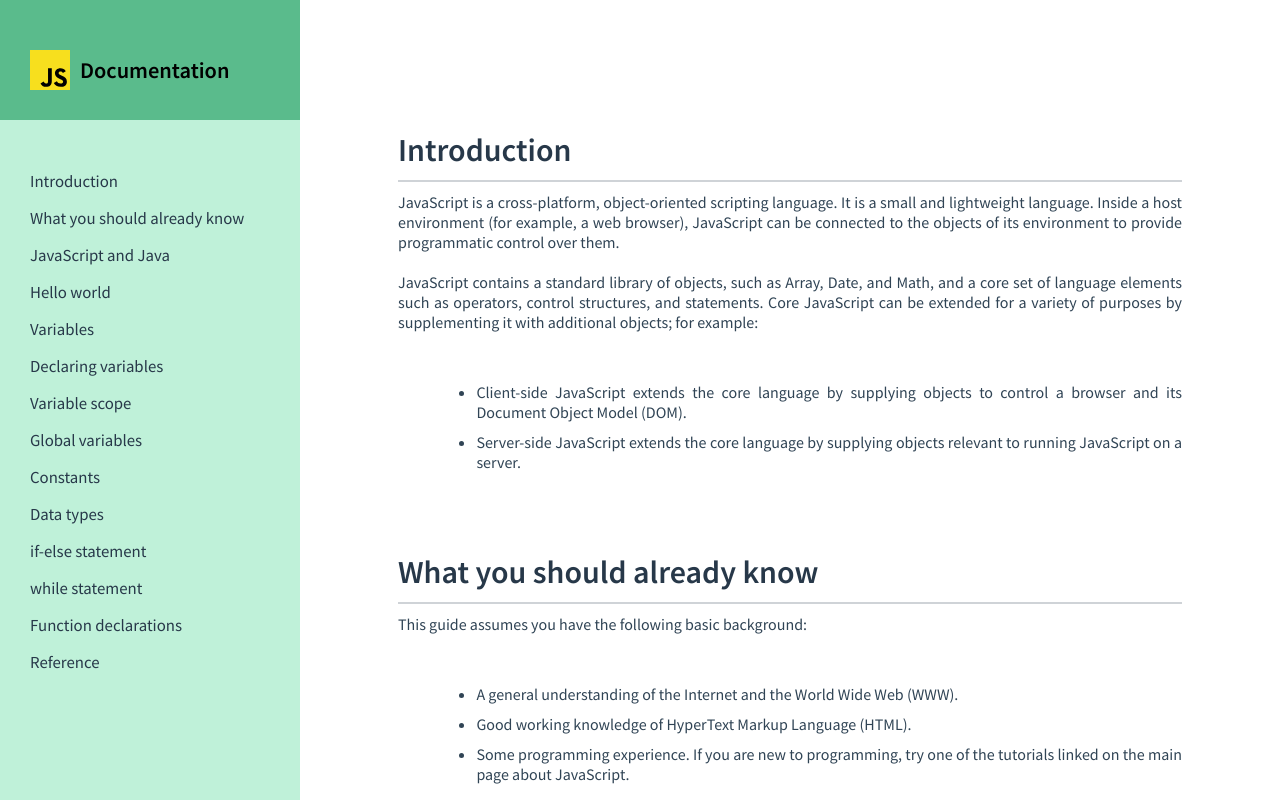
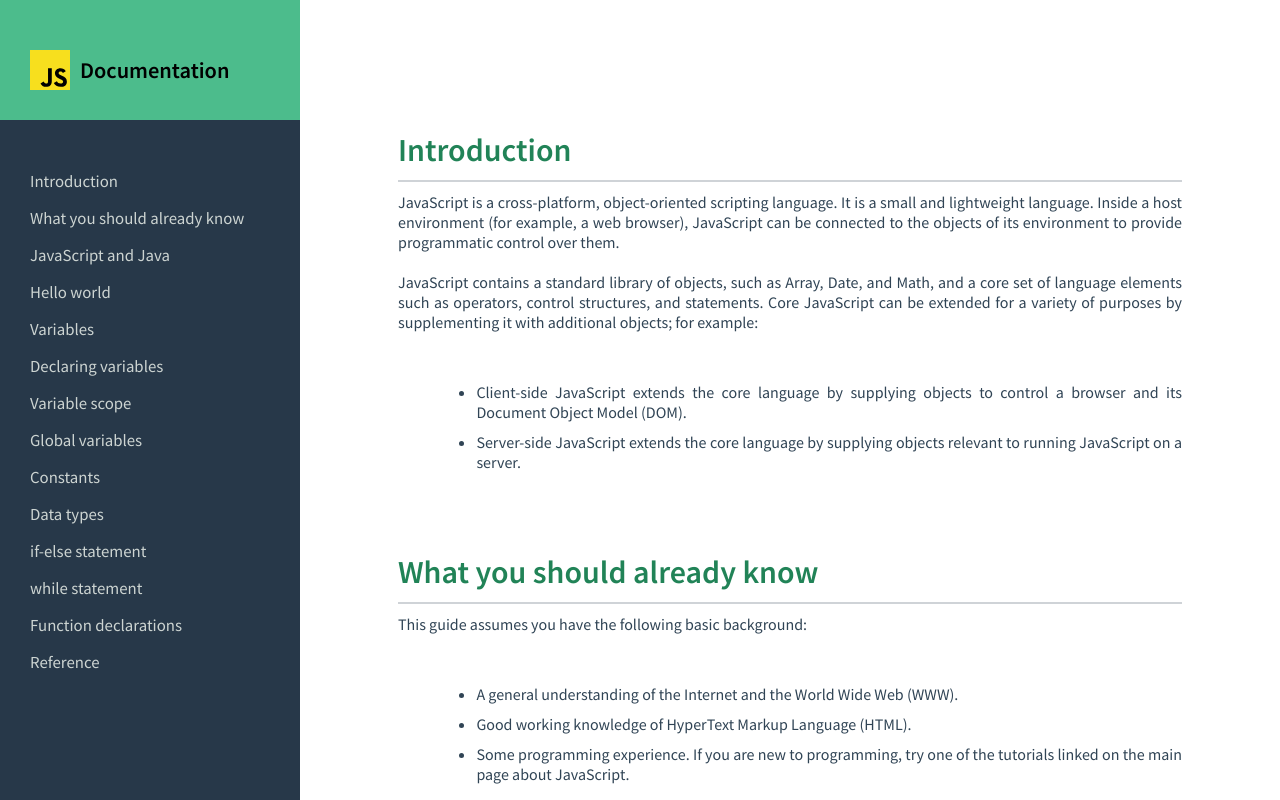
Before and after one commit to aromalanil/Javascript-Documentation, a plain HTML site: page index.html in a window 1280 px wide. Shown: the top 800 px of the page. Drawn offline with nearby package versions, Linux system fonts and the light colour scheme.

Commit message:
version 1.0

```diff
--- a/css/style.css
+++ b/css/style.css
@@ -21,6 +21,7 @@ html {
 
 :root {
     --green: #42B983;
+    --dark-green:rgb(33, 131, 87);
     --blue: #2973B7;
     --red: #D63200;
     --purple: #A32EFF;
@@ -35,7 +36,7 @@ body {
 
 h1 {
     font-size: 2rem;
-    color: var(--text-bold);
+    color:var(--dark-green);
 }
 
 h2 {
@@ -64,7 +65,7 @@ p {
     top: 0;
     width: 300px;
     height: 100vh;
-    background-color: rgb(191, 241, 217);
+    background-color: var(--text-bold);
     overflow-y: scroll;
 }
 
@@ -84,7 +85,7 @@ p {
 }
 
 .nav-link a {
-    color: var(--text-bold);
+    color: rgba(247, 253, 245, 0.795);
     text-decoration: none;
     font-weight: 400;
 }
@@ -93,17 +94,18 @@ p {
     padding: 1% 3%;
     margin-left: -2%;
     border-radius: 5px;
-    background-color: var(--blue);
-    color: #fff;
+    background-color: var(--green);
+    rgba(247, 253, 245, 0.795);
 }
 
 .logo {
-    background-color: rgba(65, 174, 121, 0.795);
+    background-color: rgba(86, 223, 157, 0.795);
     padding-top: 50px;
     padding-left: 10%;
     padding-bottom: 10%;
     display: flex;
     align-items: center;
+    cursor: pointer;
 }
 
 .logo img {
@@ -191,6 +193,7 @@ li ul li {
     background-color: white;
     height: 60px;
     display: none;
+    cursor: pointer;
 
 }
 .floatingNav {
--- a/index.html
+++ b/index.html
@@ -34,7 +34,7 @@
 
         <!-- Navbar -->
         <nav id="navbar" class='nav-bar'>
-            <header class="logo">
+            <header class="logo" onclick="window.location.href = '#';">
                 <img src="./img/JavaScript_logo.svg" alt="JavaScript-logo">
                 <h3>Documentation</h3>
             </header>
@@ -59,7 +59,7 @@
         </nav>
 
 
-        <div class='mobile-logo'>
+        <div class='mobile-logo'  onclick="window.location.href = '#';">
             <header >
                 <img src="./img/JavaScript_logo.svg" alt="JavaScript-logo">
                 <h3>Documentation</h3>
```
